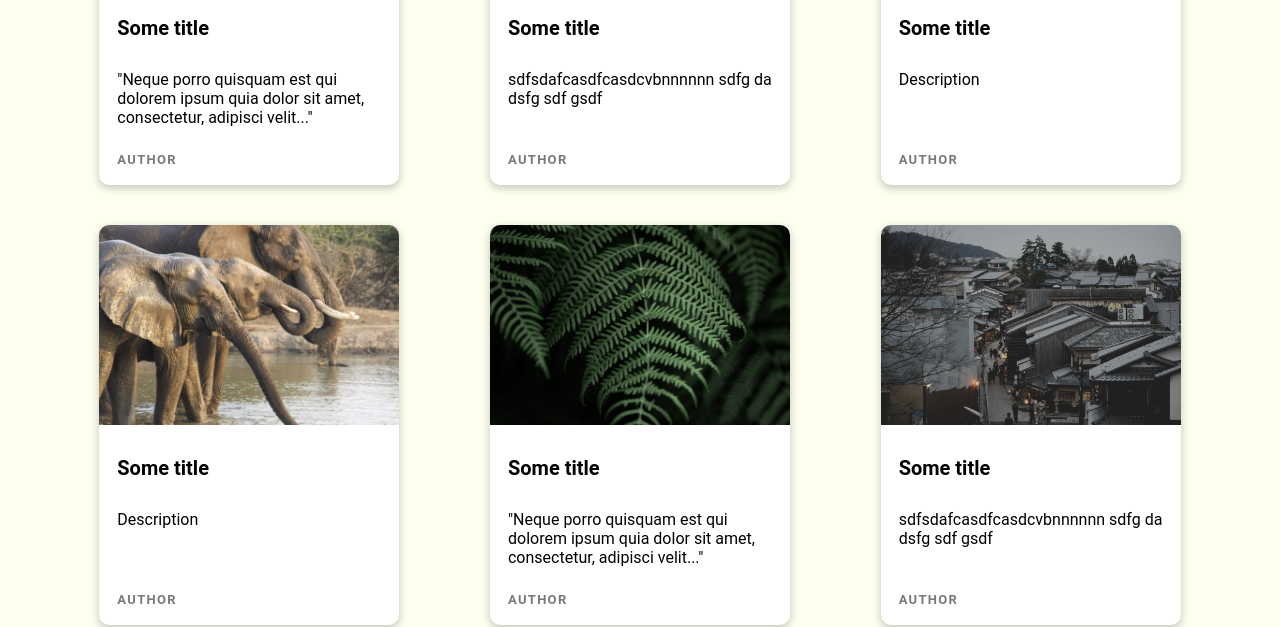
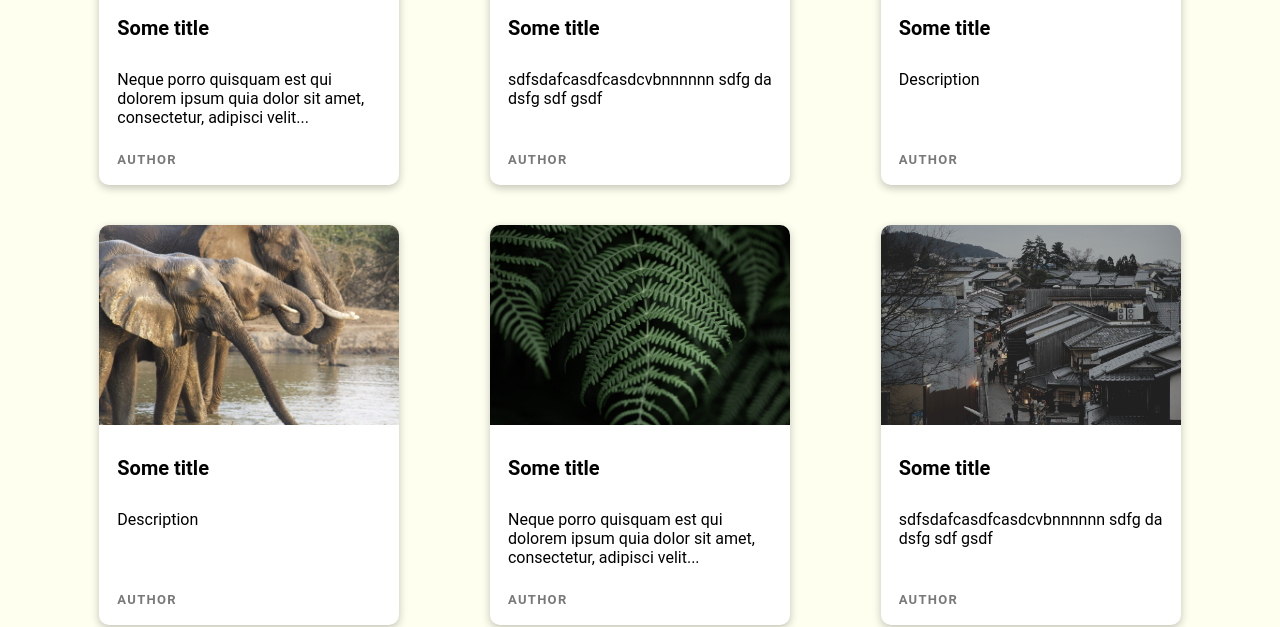
Before and after one commit to aftermath321/blog_mockup, a Next.js app: page / in a window 1280 px wide. Shown: the part 288-915 px from the top of the page. Built offline with nearby package versions, Linux system fonts and the light colour scheme.

Commit message:
Changed meta a bit, fixed alt and imports

```diff
--- a/src/pages/index.js
+++ b/src/pages/index.js
@@ -1,7 +1,5 @@
 import Head from "next/head";
 import Image from "next/image";
-import Picture from "../assets/wallhaven.jpg";
-import Picture2 from "../assets/wallhaven-2.png";
 import Books from "../assets/books.jpg";
 import Child from "../assets/child.jpg"
 import Dunes from "../assets/dunes.jpg"
@@ -9,11 +7,7 @@ import Elephants from "../assets/elephants.jpg"
 import Fern from "../assets/fern.jpg"
 import Flower from "../assets/flower.jpg"
 import Girl from "../assets/girl.jpg"
-import Mountain from "../assets/mountain.jpg"
-import Mountains from "../assets/mountains.jpg"
-import Ocean from "../assets/ocean.jpg"
 import Street from "../assets/street.jpg"
-import Winter from "../assets/winter.jpg"
 import Footer from "@/components/footer";
 import Header from "@/components/header";
 
@@ -23,8 +17,8 @@ export default function Home() {
   return (
     <>
       <Head>
-        <title>Create Next App</title>
-        <meta name="description" content="Generated by create next app" />
+        <title>Blog Mock Up</title>
+        <meta name="Simple Blog Mock up by Michal Kielbasa" content="Blog mock up" />
         <meta name="viewport" content="width=device-width, initial-scale=1" />
         <link rel="icon" href="/favicon.ico" />
       </Head>
@@ -34,19 +28,19 @@ export default function Home() {
 
           <div className="mainGrid">
             <div className="card">
-              <Image src={Books} className="thumbnail" />
+              <Image alt="books" src={Books} className="thumbnail" />
 
               <content>
                 <h1>Some title</h1>
                 <p>
-                  "Neque porro quisquam est qui dolorem ipsum quia dolor sit
-                  amet, consectetur, adipisci velit..."
+                  Neque porro quisquam est qui dolorem ipsum quia dolor sit
+                  amet, consectetur, adipisci velit...
                 </p>
                 <span>Author</span>
               </content>
             </div>
             <div className="card">
-              <Image src={Child} className="thumbnail" />
+              <Image alt="child" src={Child} className="thumbnail" />
 
               <content>
                 <h1>Some title</h1>
@@ -55,7 +49,7 @@ export default function Home() {
               </content>
             </div>
             <div className="card">
-              <Image src={Dunes} className="thumbnail" />
+              <Image alt="dunes" src={Dunes} className="thumbnail" />
 
               <content>
                 <h1>Some title</h1>
@@ -64,7 +58,7 @@ export default function Home() {
               </content>
             </div>
             <div className="card">
-              <Image src={Elephants} className="thumbnail" />
+              <Image  alt="elephants" src={Elephants} className="thumbnail" />
 
               <content>
                 <h1>Some title</h1>
@@ -73,19 +67,19 @@ export default function Home() {
               </content>
             </div>
             <div className="card">
-              <Image src={Fern} className="thumbnail" />
+              <Image alt="fern" src={Fern} className="thumbnail" />
 
               <content>
                 <h1>Some title</h1>
                 <p>
-                  "Neque porro quisquam est qui dolorem ipsum quia dolor sit
-                  amet, consectetur, adipisci velit..."
+                  Neque porro quisquam est qui dolorem ipsum quia dolor sit
+                  amet, consectetur, adipisci velit...
                 </p>
                 <span>Author</span>
               </content>
             </div>
             <div className="card">
-              <Image src={Street} className="thumbnail" />
+              <Image alt="street" src={Street} className="thumbnail" />
 
               <content>
                 <h1>Some title</h1>
@@ -94,7 +88,7 @@ export default function Home() {
               </content>
             </div>
             <div className="card">
-              <Image src={Flower} className="thumbnail" />
+              <Image alt="flower" src={Flower} className="thumbnail" />
 
               <content>
                 <h1>Some title</h1>
@@ -103,7 +97,7 @@ export default function Home() {
               </content>
             </div>
             <div className="card">
-              <Image src={Girl} className="thumbnail" />
+              <Image alt="girl" src={Girl} className="thumbnail" />
 
               <content>
                 <h1>Some title</h1>
```
